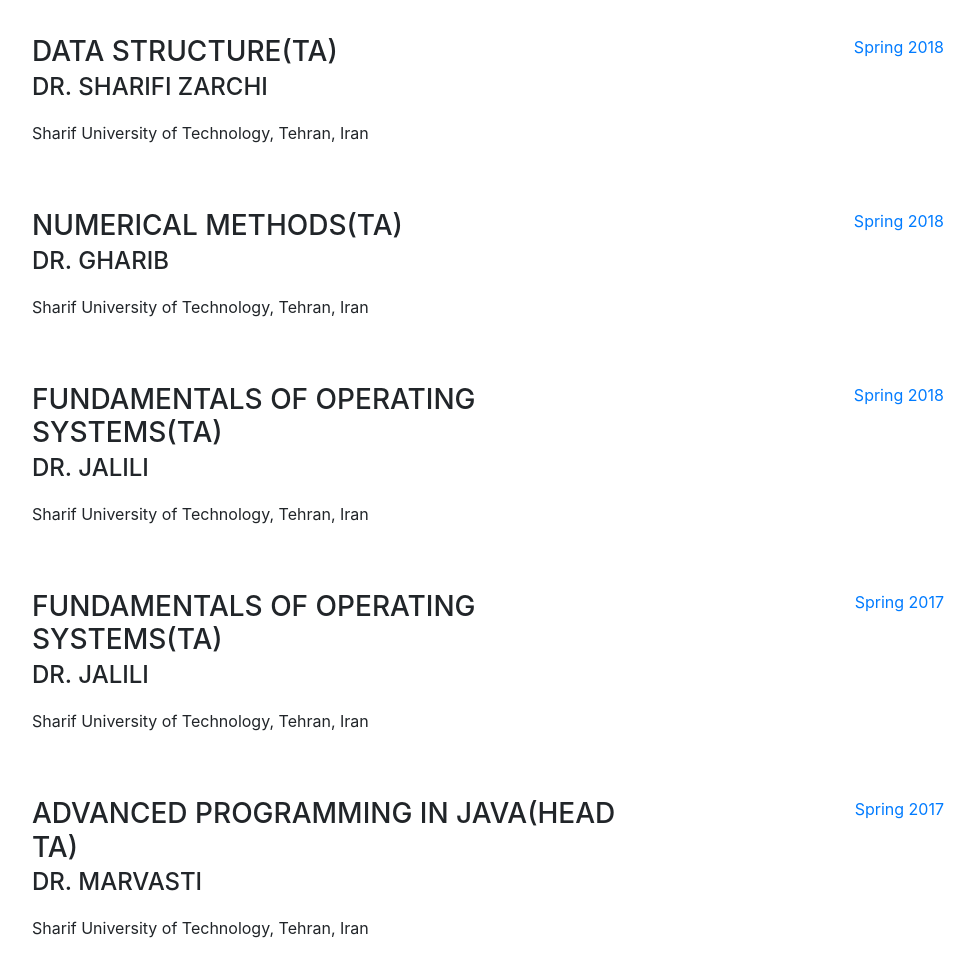
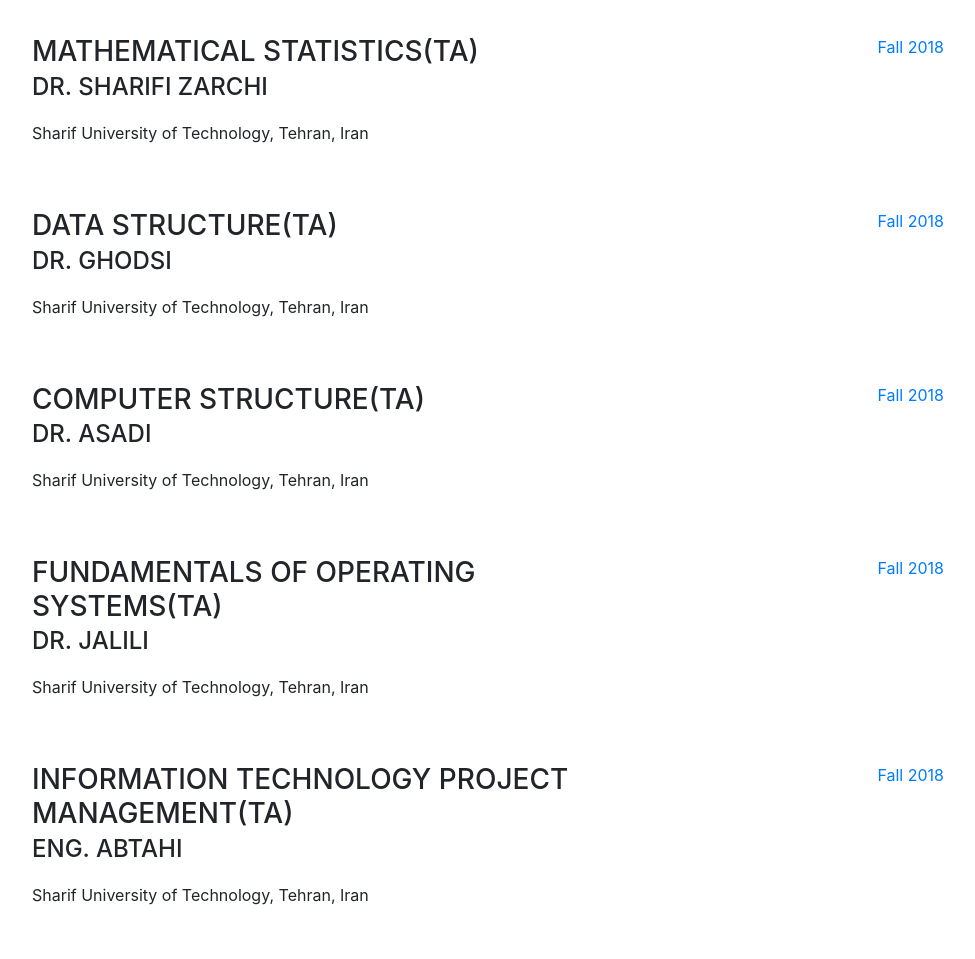
Before and after one commit to sepehrabdous/sepehrabdous.github.io, a website with bundled scripts: page index.html in a window 1280 px wide. Shown: the part 900-1859 px from the top of the page, without its empty margins (288-1263 px from the left). Built offline with nearby package versions, Linux system fonts and the light colour scheme; a web font is replaced by a local one.

Commit message:
update page

```diff
--- a/index.html
+++ b/index.html
@@ -102,6 +102,61 @@
       <section class="resume-section p-3 p-lg-5 d-flex flex-column" id="texperience">
         <div class="my-auto">
           <h2 class="mb-5">Teaching Experience</h2>
+
+          <div class="resume-item d-flex flex-column flex-md-row mb-5">
+            <div class="resume-content mr-auto">
+              <h3 class="mb-0">Mathematical Statistics(TA)</h3>
+              <div class="subheading mb-3">Dr. Sharifi Zarchi</div>
+              <p>Sharif University of Technology, Tehran, Iran</p>
+            </div>
+            <div class="resume-date text-md-right">
+              <span class="text-primary">Fall 2018</span>
+            </div>
+          </div>
+
+          <div class="resume-item d-flex flex-column flex-md-row mb-5">
+            <div class="resume-content mr-auto">
+              <h3 class="mb-0">Data Structure(TA)</h3>
+              <div class="subheading mb-3">Dr. Ghodsi</div>
+              <p>Sharif University of Technology, Tehran, Iran</p>
+            </div>
+            <div class="resume-date text-md-right">
+              <span class="text-primary">Fall 2018</span>
+            </div>
+          </div>
+
+          <div class="resume-item d-flex flex-column flex-md-row mb-5">
+            <div class="resume-content mr-auto">
+              <h3 class="mb-0">Computer Structure(TA)</h3>
+              <div class="subheading mb-3">Dr. Asadi</div>
+              <p>Sharif University of Technology, Tehran, Iran</p>
+            </div>
+            <div class="resume-date text-md-right">
+              <span class="text-primary">Fall 2018</span>
+            </div>
+          </div>
+
+          <div class="resume-item d-flex flex-column flex-md-row mb-5">
+            <div class="resume-content mr-auto">
+              <h3 class="mb-0">Fundamentals of Operating Systems(TA)</h3>
+              <div class="subheading mb-3">Dr. Jalili</div>
+              <p>Sharif University of Technology, Tehran, Iran</p>
+            </div>
+            <div class="resume-date text-md-right">
+              <span class="text-primary">Fall 2018</span>
+            </div>
+          </div>
+
+          <div class="resume-item d-flex flex-column flex-md-row mb-5">
+            <div class="resume-content mr-auto">
+              <h3 class="mb-0">Information Technology Project Management(TA)</h3>
+              <div class="subheading mb-3">Eng. Abtahi</div>
+              <p>Sharif University of Technology, Tehran, Iran</p>
+            </div>
+            <div class="resume-date text-md-right">
+              <span class="text-primary">Fall 2018</span>
+            </div>
+          </div>
 
           <div class="resume-item d-flex flex-column flex-md-row mb-5">
             <div class="resume-content mr-auto">
```
